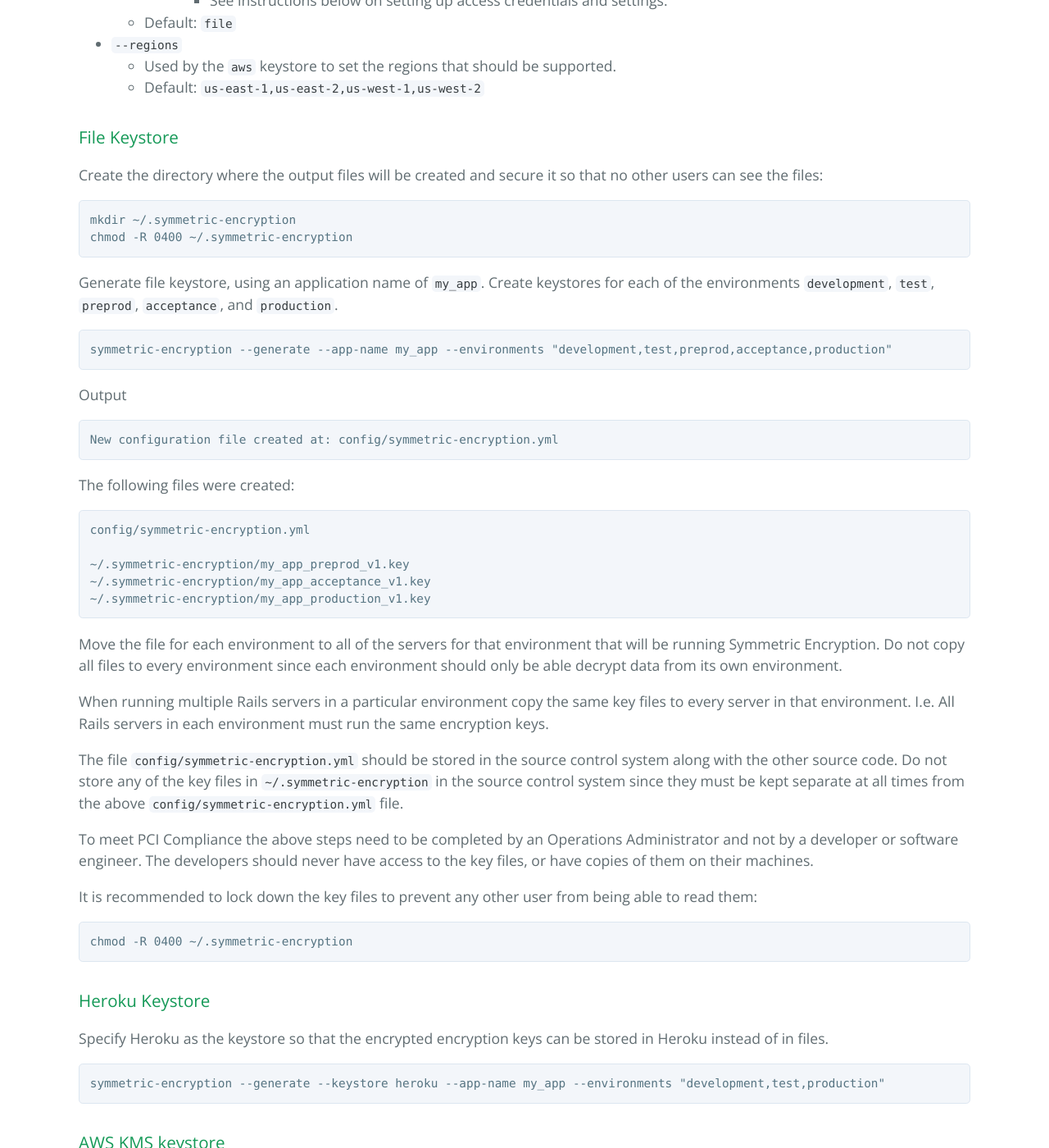
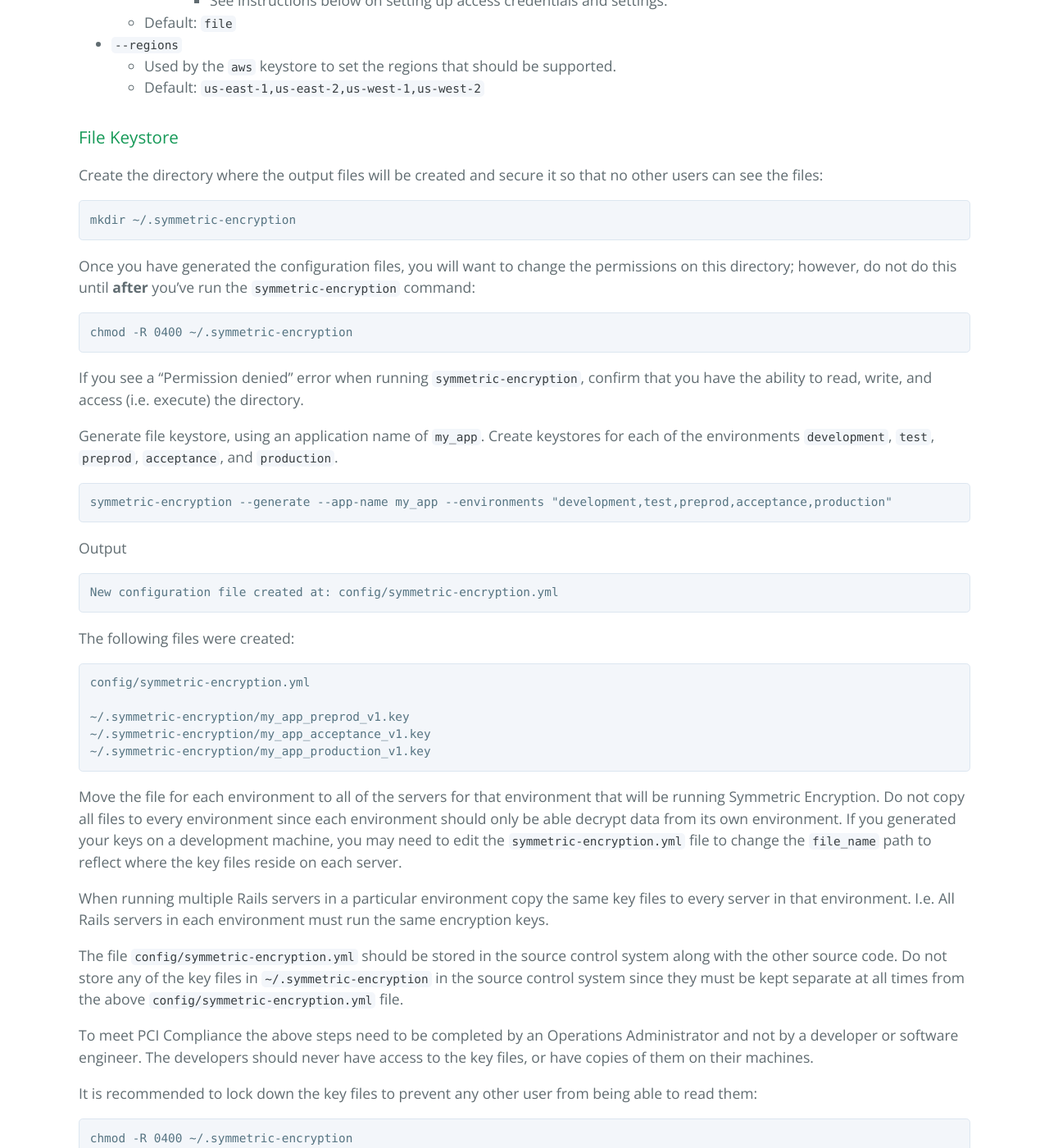
Before and after one commit to reidmorrison/symmetric-encryption, a Jekyll site: the page built from docs/configuration.md, in a window 1280 px wide and 1400 px high, scrolled down 2078 px. Shown: the whole window at 82% size. Built offline with Jekyll 4.4.1, drawn with Linux system fonts in a browser that asks for light colours; our own code applies the rules of GitHub Pages for plain Markdown files.

Commit message:
Clarify some process in configuration.md
The order and details of a few steps were misleading. Tried to correct. For future work, someone should clarify the difference between performing the initial configuration on a localhost and then moving to a production server and when configuration is done directly on the production host. The second edit attempts to help in that regard.

```diff
--- a/docs/configuration.md
+++ b/docs/configuration.md
@@ -85,8 +85,17 @@ Create the directory where the output files will be created and secure it so tha
 
 ~~~
 mkdir ~/.symmetric-encryption
+~~~
+
+Once you have generated the configuration files, you will want to change the permissions on this directory; however,
+do not do this until **after** you've run the `symmetric-encryption` command:
+
+~~~
 chmod -R 0400 ~/.symmetric-encryption
 ~~~
+
+If you see a "Permission denied" error when running `symmetric-encryption`, confirm that you have the ability to read,
+write, and access (i.e. execute) the directory.
 
 Generate file keystore, using an application name of `my_app`. Create keystores for each of the environments
 `development`, `test`, `preprod`, `acceptance`, and `production`.
@@ -109,6 +118,8 @@ config/symmetric-encryption.yml
 
 Move the file for each environment to all of the servers for that environment that will be running Symmetric Encryption.
 Do not copy all files to every environment since each environment should only be able decrypt data from its own environment.
+If you generated your keys on a development machine, you may need to edit the `symmetric-encryption.yml` file to
+change the `file_name` path to reflect where the key files reside on each server.
 
 When running multiple Rails servers in a particular environment copy the same key files to every server in that environment.
 I.e. All Rails servers in each environment must run the same encryption keys.
```
